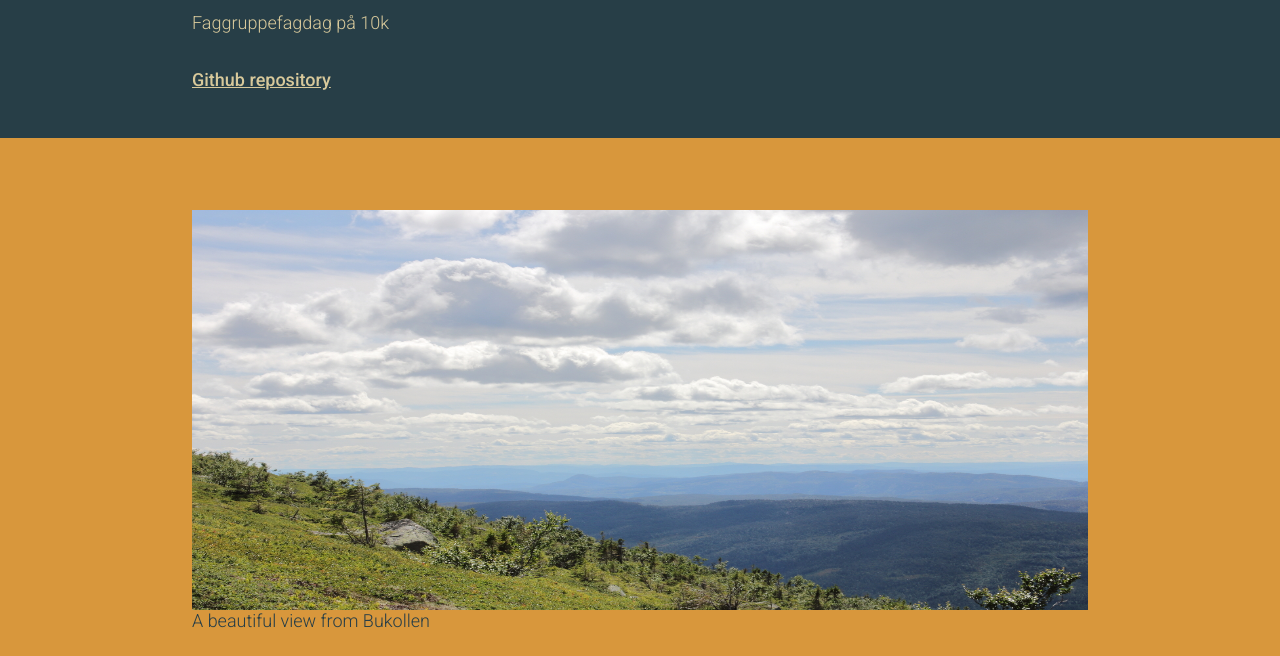
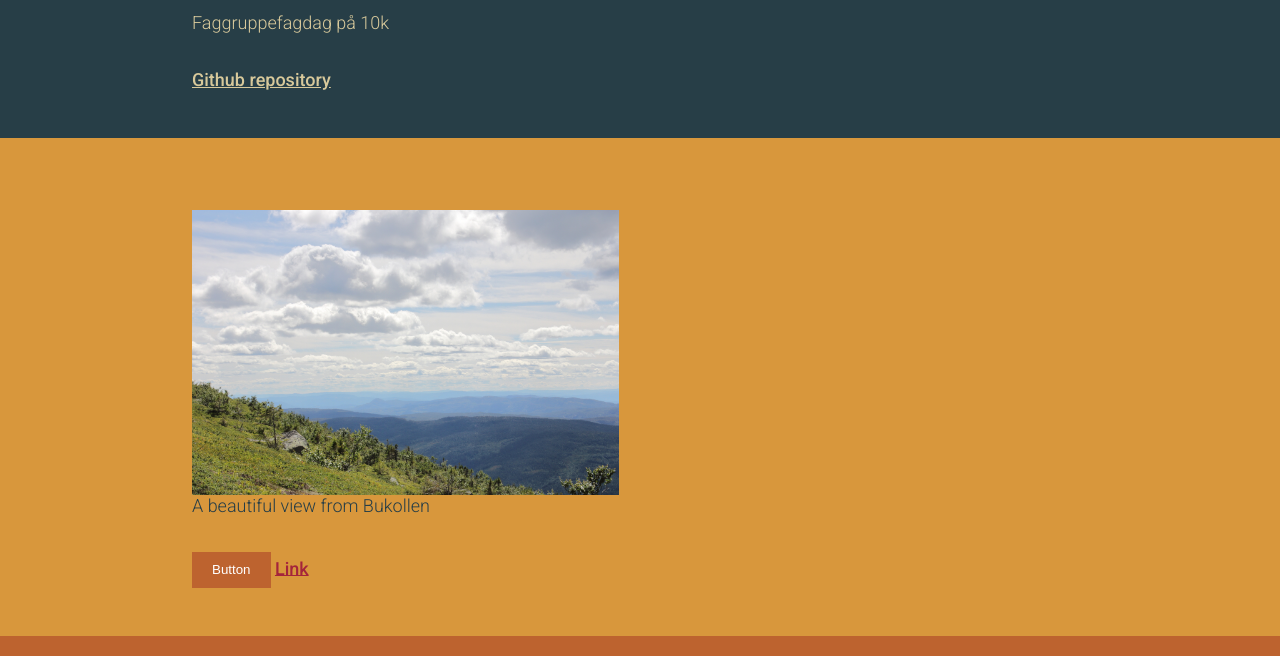
Before and after one commit to bekk/fagdag-2020-10-bunnsolid-MMA, a website: page index.html in a window 1280 px wide. Shown: the part 144-800 px from the top of the page. Drawn offline with Linux system fonts and the light colour scheme.

Commit message:
fix images

```diff
--- a/index.html
+++ b/index.html
@@ -81,9 +81,11 @@
       }
 
       img.main {
-        max-height: 50vh;
+        max-height: 640px;
         width: 100%;
         display: block;
+        object-fit: contain;
+        max-width: 426.67px;
       }
       button {
         background-color: #bd632f;
```
